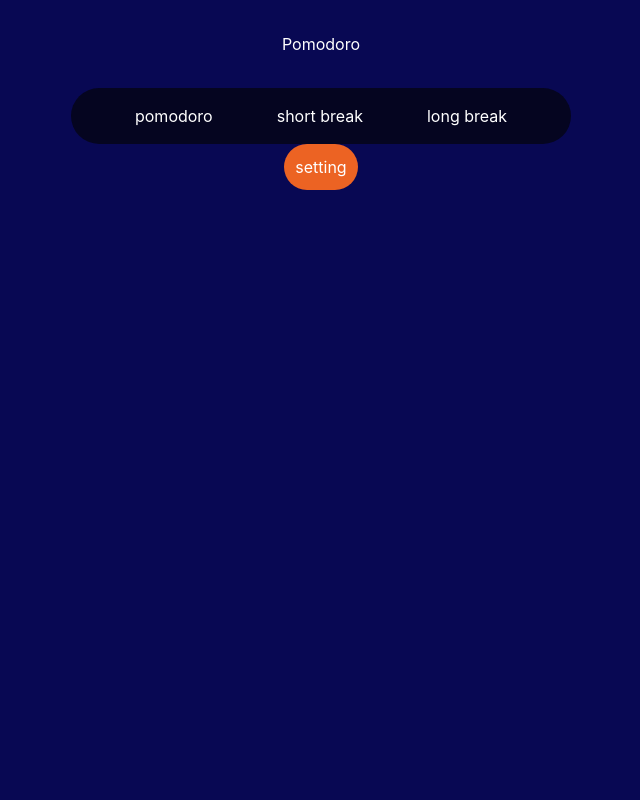
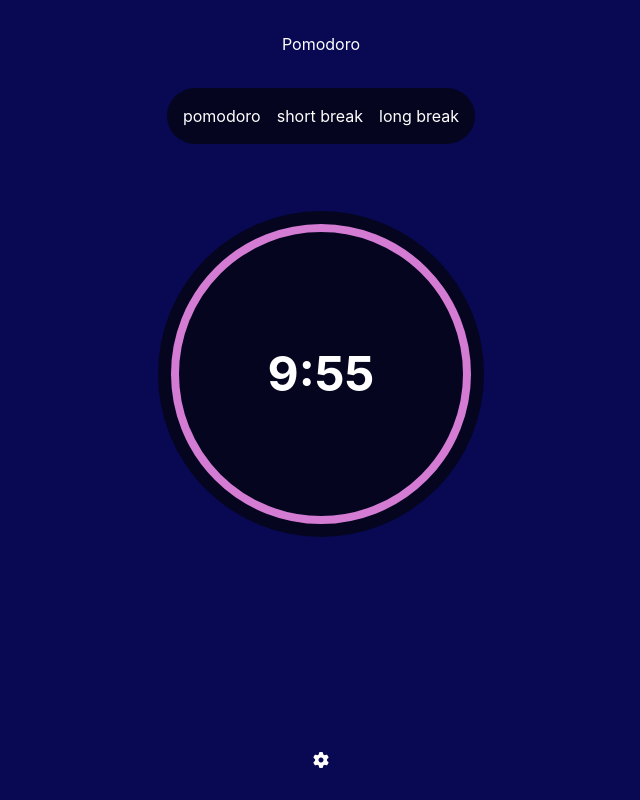
Before and after one commit to sadafpartovi/Pomodoro-app, a React app in the folder my-app/: page / in a window 1280 px wide. Shown: the whole page, without its empty margins (319-959 px from the left). Built offline with nearby package versions, Linux system fonts and the light colour scheme.

Commit message:
implemented the app component

```diff
--- a/my-app/public/index.html
+++ b/my-app/public/index.html
@@ -39,5 +39,6 @@
       To begin the development, run `npm start` or `yarn start`.
       To create a production bundle, use `npm run build` or `yarn build`.
     -->
+    <script src="https://use.fontawesome.com/1d008aa68d.js"></script>
   </body>
 </html>
--- a/my-app/src/components/App/App.css
+++ b/my-app/src/components/App/App.css
@@ -1,3 +1,8 @@
+* {
+  margin: 0;
+  padding: 0;
+  box-sizing: border-box;
+}
 
 .App {
   background-color: rgb(8, 8, 83);
@@ -5,6 +10,12 @@
   text-align: center;
   width: 100vw;
   height: 100vh;
+  display: flex;
+  flex-direction: column;
+  /* justify-content: space-around; */
+  align-content: center;
+
+
 }
 
 h1 {
@@ -20,4 +31,5 @@ h1 {
   margin: 0 auto;
   padding: 1rem;
   border-radius: 30px;
+  margin-bottom: 5rem;
 }
--- a/my-app/src/components/App/App.js
+++ b/my-app/src/components/App/App.js
@@ -2,6 +2,7 @@
 import './App.css';
 import Form from '../Form/Form';
 import { useState } from 'react';
+import Timer from '../Timer/Timer'
 
 
 
@@ -10,6 +11,7 @@ function App() {
   const [pomodoro, setPomodoro] = useState();
   const [shortBreak, setShort] = useState();
   const [longBreak, setLong] = useState()
+
 
   const handleModal = (e) => {
     setShowModa(prev => !prev);
@@ -24,7 +26,10 @@ function App() {
         <p>short break</p>
         <p>long break</p>
       </div>
-      <button onClick={(e) => handleModal(e)}>setting</button>
+
+      <Timer pomodoro={pomodoro} shortBreak={shortBreak} longBreak={longBreak}/>
+
+      <button onClick={(e) => handleModal(e)}><i class="fa fa-cog" aria-hidden="true"></i></button>
       {showModal ? <Form  setPomodoro={setPomodoro} setShort={setShort} setLong={setLong}/> : ''}
     </div>
   );
--- a/my-app/src/components/Form/Form.css
+++ b/my-app/src/components/Form/Form.css
@@ -42,7 +42,7 @@ input {
   background-color: rgb(121, 218, 218);
 }
 
-button {
+.applyBtn {
   background-color: rgb(236, 99, 35);
  padding: .7rem;
  border-radius: 25px;
--- a/my-app/src/components/Form/Form.js
+++ b/my-app/src/components/Form/Form.js
@@ -35,7 +35,7 @@ const Form = ({setPomodoro, setShort, setLong}) => {
        <div className='purple'></div>
      </div>
 
-     <button>Apply</button>
+     <button className='applyBtn'>Apply</button>
 
     </div>
 
--- /dev/null
+++ b/my-app/src/components/Timer/Timer.css
@@ -0,0 +1,25 @@
+.timeContainer {
+  margin-top:2rem;
+  width: 300px;
+  height: 300px;
+  border-radius: 50%;
+  background-color: rgb(5, 5, 32);
+  margin: 0 auto;
+  margin-bottom: 14rem;
+  text-align: center;
+  display: flex; /* or inline-flex */
+  align-items: center;
+  justify-content: center;
+  z-index: 0;
+  border: 8px solid rgb(212, 124, 212);
+  box-shadow: 0 0 0 13px rgb(5, 5, 32);
+
+
+}
+
+.time {
+  font-size: 3rem;
+  text-align: center;
+  font-weight: bolder;
+  z-index: 2;
+}
--- /dev/null
+++ b/my-app/src/components/Timer/Timer.js
@@ -0,0 +1,40 @@
+import { useState, useEffect } from "react";
+import "./Timer.css";
+const Timer = ({ pomodoro, shortBreak, longBreak }) => {
+  const [initialMinute, setInitialMinute] = useState(10);
+  const [initialSecond, setInitialSecond] = useState(0);
+  const [min, setMin] = useState(initialMinute);
+  const [seconds, setSeconds] = useState(initialSecond);
+
+  useEffect(() => {
+    let myInterval = setInterval(() => {
+      if (seconds > 0) setSeconds(seconds - 1);
+      if (seconds === 0) {
+        if (min === 0) {
+          clearInterval(myInterval);
+        } else {
+          setMin(min - 1);
+          setSeconds(59);
+        }
+      }
+    }, 1000);
+    return () => {
+      clearInterval(myInterval);
+    };
+  });
+
+  return (
+    <div className="timeContainer">
+
+        {min === 0 && seconds === 0 ? null : (
+          <h1 className="time">
+            {" "}
+            {min}:{seconds < 10 ? `0${seconds}` : seconds}
+          </h1>
+        )}
+      </div>
+
+  );
+};
+
+export default Timer;
```
